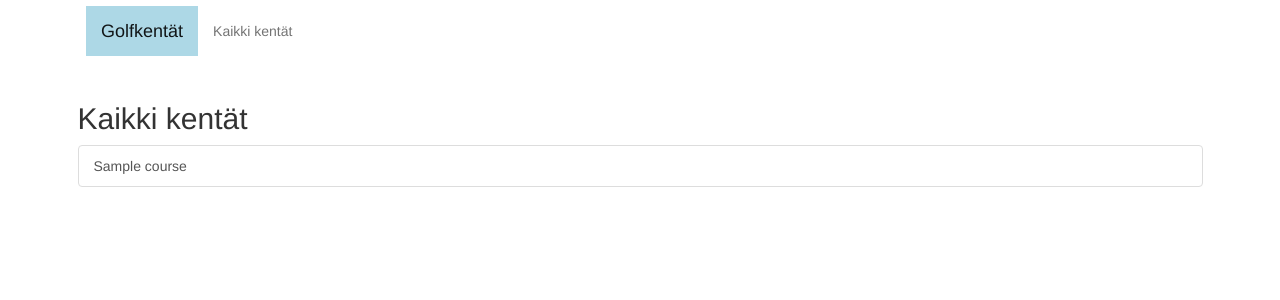
After one commit to toppahattu/tsoha-golf_courses, a Flask app: template templates/courses.html in a window 1280 px wide. The commit adds this page. Shown: the top 300 px of the page. Run offline with Flask 3, Linux system fonts and the light colour scheme; the template is opened without the code that fills it: most values are stand-ins (such as "Sample title", 1, 10 or a date in 2020); some libraries are stand-ins or nearby versions.

Commit message:
added template to list all golf courses and added a link to navbar for it

```diff
--- a/courses.py
+++ b/courses.py
@@ -2,6 +2,10 @@ from flask import request
 from sqlalchemy.sql import text
 from geopy.geocoders import Nominatim
 from db import db
+
+def get_all_courses():
+    sql = 'SELECT id, name FROM courses ORDER BY name'
+    return db.session.execute(text(sql)).fetchall()
 
 def search_courses():
     name = request.form['name'].strip().upper()
@@ -282,5 +286,5 @@ def get_all_reviews(course_id):
 def get_course_ratings():
     sql = '''SELECT c.name, CAST(COALESCE(AVG(r.stars), 0) AS DECIMAL(3, 2)) AS stars, c.id
              FROM courses c LEFT JOIN reviews r ON c.id=r.course_id
-             GROUP BY c.id, c.name ORDER BY stars DESC'''
+             GROUP BY c.id, c.name ORDER BY stars DESC LIMIT 10'''
     return db.session.execute(text(sql)).fetchall()
--- a/static/main.css
+++ b/static/main.css
@@ -1,5 +1,9 @@
 form {
     width: fit-content;
+}
+
+.navbar-brand {
+    background-color: lightblue;
 }
 
 .layoutcontainer {
--- a/templates/add.html
+++ b/templates/add.html
@@ -103,7 +103,7 @@
 </div>
 <div class="row">
     <div class="col">
-        <hr>
+        <br>
         <p>Palaa <a href="/">etusivulle</a>.</p>
     </div>
 </div>
--- a/templates/course.html
+++ b/templates/course.html
@@ -91,6 +91,7 @@
     </div>
     {% endif %}
     <div class="col">
+        <br>
         <p>Katso <a href="/reviews/{{ course_id }}">kaikki arvostelut</a> kentästä {{ info.name }}.</p>
     </div>
 </div>
--- /dev/null
+++ b/templates/courses.html
@@ -0,0 +1,13 @@
+{% extends 'layout.html' %}
+{% block content %}
+<div class="row">
+    <div class="col">
+        <h2>Kaikki kentät</h2>
+        <div class="list-group">
+            {% for course in courses %}
+            <a href="/course/{{ course.id }}" class="list-group-item list-group-item-action">{{ course.name }}</a>
+            {% endfor %}
+        </div>
+    </div>
+</div>
+{% endblock %}
--- a/templates/edit.html
+++ b/templates/edit.html
@@ -150,7 +150,7 @@
 </div>
 <div class="row">
     <div class="col">
-        <hr>
+        <br>
         <p>Palaa takaisin kentän <a href="/course/{{ course_id }}">{{ info.name }}</a> sivulle.</p>
         <p>Palaa <a href="/">etusivulle</a>.</p>
     </div>
--- a/templates/error.html
+++ b/templates/error.html
@@ -4,7 +4,7 @@
     <div class="col">
         <h2>Virhe</h2>
         <p><b>{{ message }}.</b></p>
-        <hr>
+        <br>
         <p>Palaa <a href="/">etusivulle</a>.</p>
     </div>
 </div>
--- a/templates/index.html
+++ b/templates/index.html
@@ -88,6 +88,7 @@
 <div class="row">
     <div class="col">
         <h3>Ylläpitäjän toiminnot</h3>
+        <br>
         <p>Lisää <a href="/add">uusi</a> kenttä.</p>
     </div>
 </div>
--- a/templates/layout.html
+++ b/templates/layout.html
@@ -11,13 +11,14 @@
 </head>
 <body>
     <div class="container">
-        <div class="row">
-            <div class="col">
-                <nav class="navbar navbar-expand-sm navbar-light">
-                    <a class="navbar-brand" href="/">Golfkentät</a>
-                </nav>
-            </div>
-        </div>
+        <nav class="navbar navbar-expand-sm navbar-light">
+            <a class="navbar-brand" href="/">Golfkentät</a>
+            <ul class="navbar-nav">
+                <li class="nav-item">
+                    <a class="nav-link" href="/courses">Kaikki kentät</a>
+                </li>
+            </ul>
+        </nav>
         {% block content %}{% endblock %}
     </div>
 </body>
--- a/templates/login.html
+++ b/templates/login.html
@@ -22,7 +22,7 @@
 </div>
 <div class="row">
     <div class="col">
-        <hr>
+        <br>
         <p>Jos sinulla ei ole tunnusta, voit luoda ne <a href="/register">tästä</a>.</p>
     </div>
 </div>
--- a/templates/register.html
+++ b/templates/register.html
@@ -44,7 +44,7 @@
 </div>
 <div class="row">
     <div class="col">
-        <hr>
+        <br>
         <p>Palaa <a href="/">etusivulle</a>.</p>
     </div>
 </div>
--- a/templates/reviews.html
+++ b/templates/reviews.html
@@ -45,6 +45,7 @@
 </div>
 <div class="row">
     <div class="col">
+        <br>
         <p>Palaa takaisin kentän <a href="/course/{{ course_id }}">{{ name }}</a> sivulle.</p>
     </div>
 </div>
```
Also changed, not shown: routes.py (+54 -55 lines).
